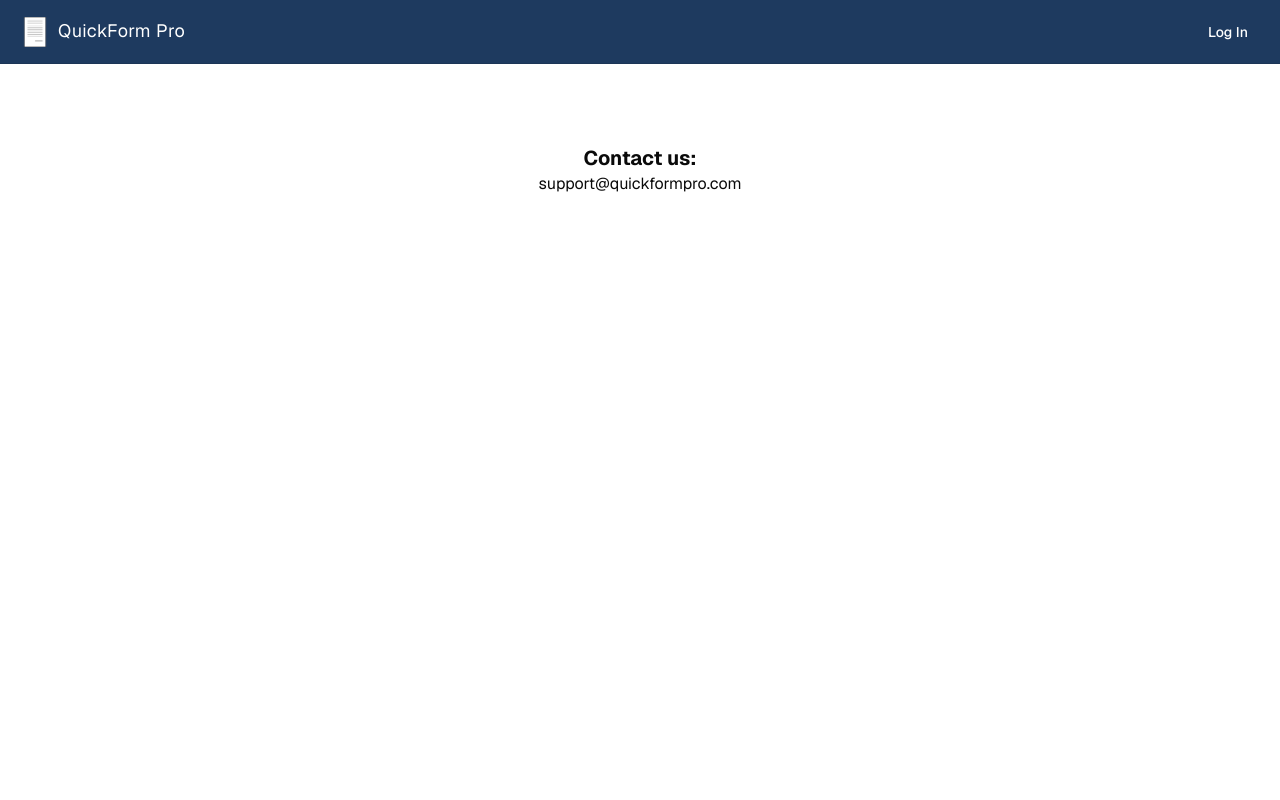
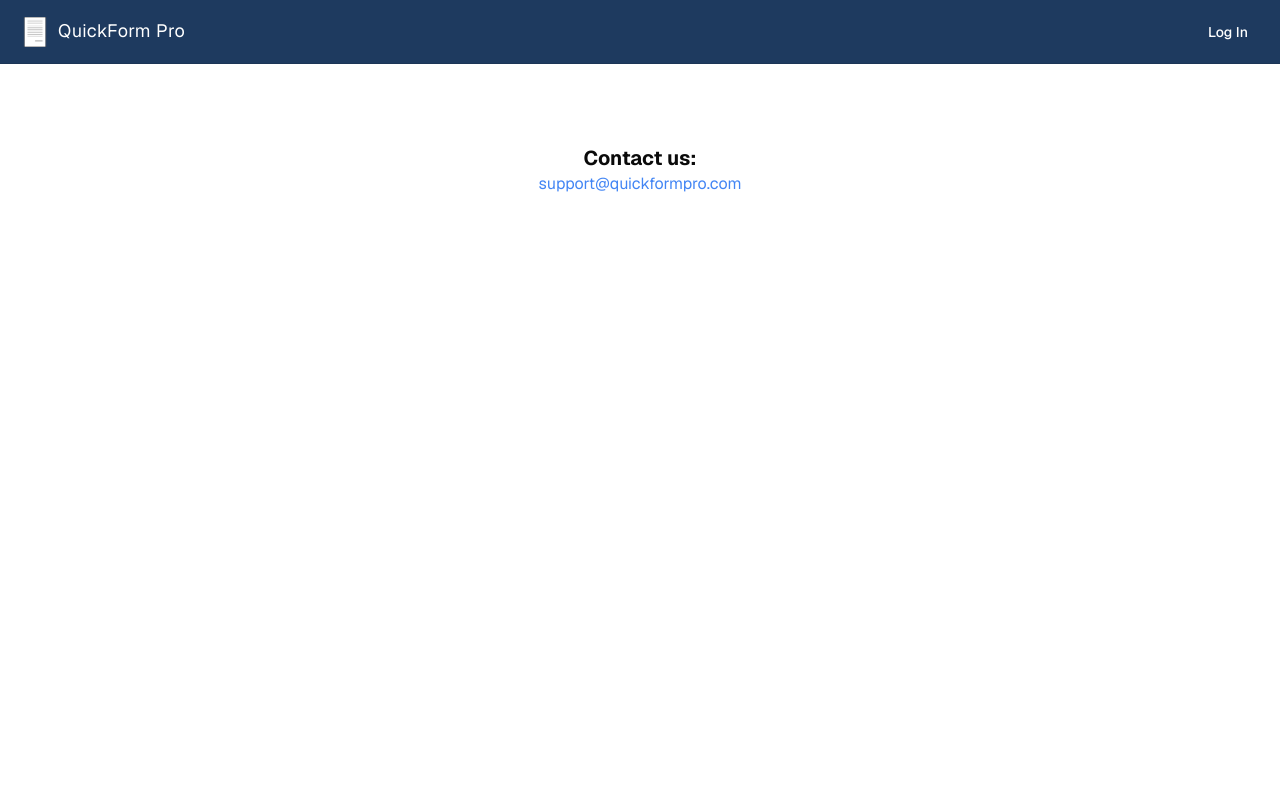
Before and after one commit to jonathanporras/blueprint-forms, a Next.js app: page /contact in a window 1280 px wide. Shown: the top 800 px of the page. Built offline with nearby package versions, Linux system fonts and the light colour scheme; no server answers.

Commit message:
Add color to email link on contact page

```diff
--- a/app/contact/page.tsx
+++ b/app/contact/page.tsx
@@ -2,7 +2,9 @@ export default async function Contact() {
   return (
     <div className="max-w-xl mx-auto px-4 my-20 flex flex-col items-center min-h-screen">
       <p className="font-bold text-xl">Contact us:</p>{" "}
-      <a href="mailto:support@quickformpro.com">support@quickformpro.com</a>
+      <a href="mailto:support@quickformpro.com" className="text-[#4285F4]">
+        support@quickformpro.com
+      </a>
     </div>
   );
 }
```
